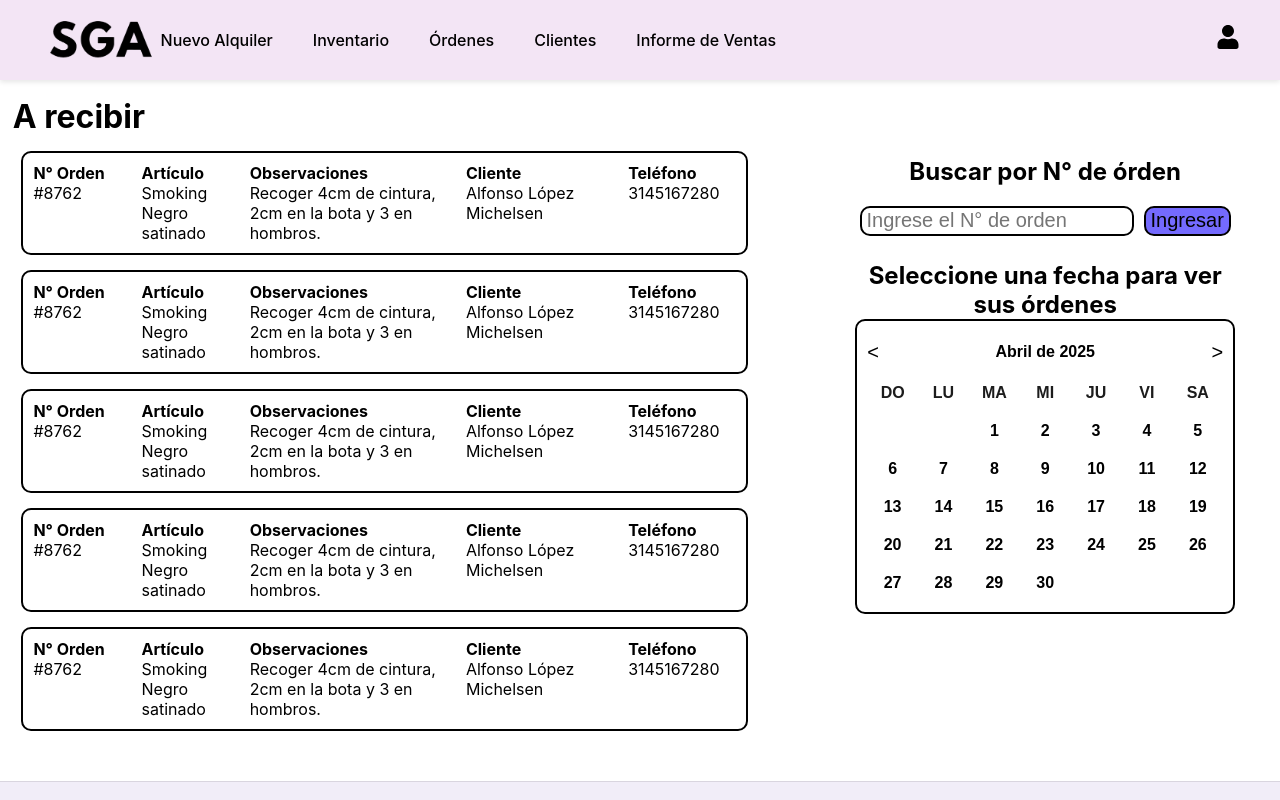
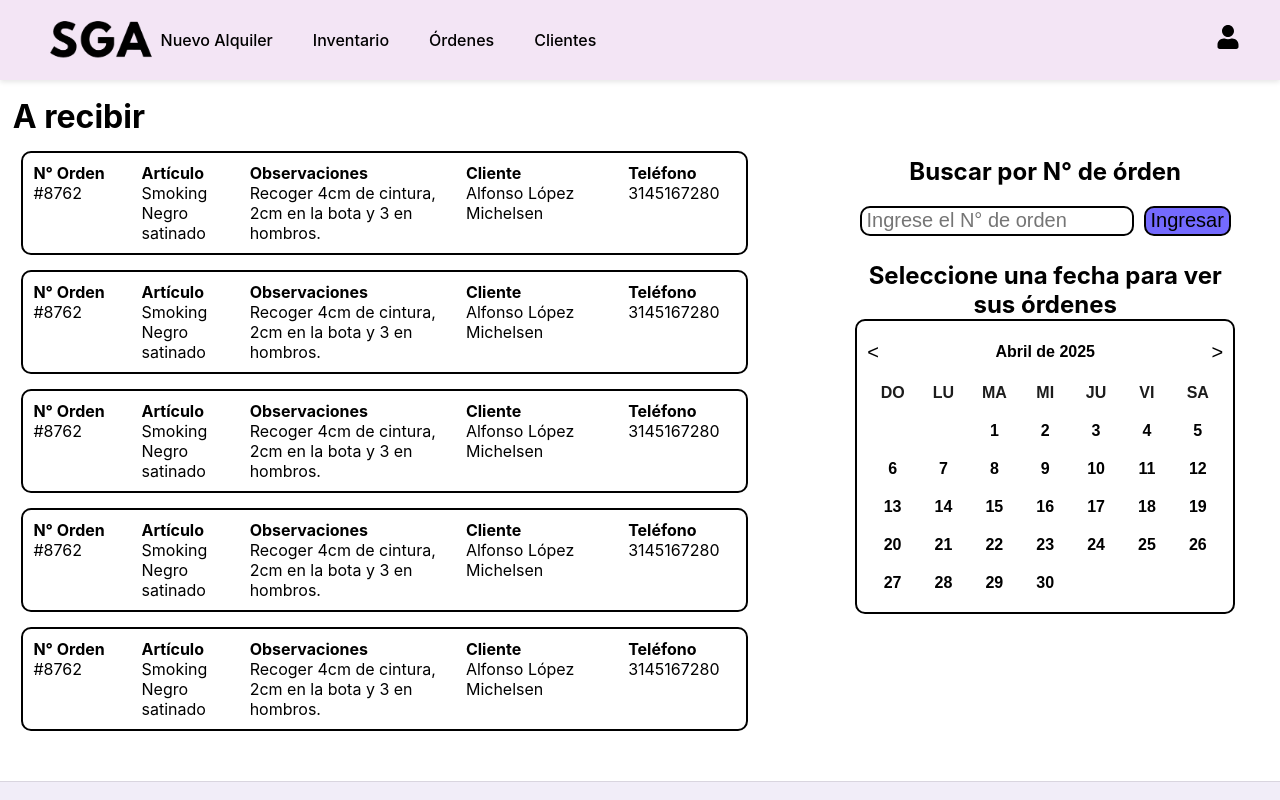
Before and after one commit to leonardo6790/Sistema-de-alquileres, a React (Create React App) app: page /Ordenes in a window 1280 px wide. Shown: the top 800 px of the page. Built offline with nearby package versions, Linux system fonts and the light colour scheme.

Commit message:
contexto de rol creado, siuu

```diff
--- a/src/App.jsx
+++ b/src/App.jsx
@@ -22,9 +22,7 @@ function App() {
         <Route path="/Inventario" element={<Inventario />} />
         <Route path="/Ordenes" element={<Ordenes />} />
         <Route path="/Clientes" element={<Clientes />} />
-        <Route path="/ingresos" element={<Ingresos />} />
-
-
+        <Route path="/Admin/ingresos" element={<Ingresos />} />
       </Routes>
 
   );
--- /dev/null
+++ b/src/Estados/Rol.jsx
@@ -0,0 +1,15 @@
+import { createContext, useState, useContext } from "react";
+
+const RolContext = createContext();
+
+export const RolProvider = ({ children }) => {
+  const [rol, setRol] = useState("");
+
+  return (
+    <RolContext.Provider value={{ rol, setRol }}>
+      {children}
+    </RolContext.Provider>
+  );
+};
+
+export const useRol = () => useContext(RolContext);
--- a/src/components/navbar_seller/navbar_seller.component.jsx
+++ b/src/components/navbar_seller/navbar_seller.component.jsx
@@ -3,9 +3,16 @@ import { Link } from "react-router-dom";
 import { FaUser } from "react-icons/fa";
 import Logo from "../../assets/Logo_SGA.png";
 import "./navbar_seller.styles.css";
+import { useRol } from "../../Estados/Rol";
+
 
 const SellerNavbar = () => {
-  const [menuOpen, setMenuOpen] = useState(false);
+  const [menuOpen, setMenuOpen] = useState(false)
+
+  const { rol } = useRol();
+
+  console.log("este es el rol", rol)
+
 
   return (
     <nav className="seller-navbar">
@@ -16,7 +23,11 @@ const SellerNavbar = () => {
           <li><Link to="/inventario" className="nav-link">Inventario</Link></li>
           <li><Link to="/ordenes" className="nav-link">Órdenes</Link></li>
           <li><Link to="/clientes" className="nav-link">Clientes</Link></li>
-          <li><Link to="/informe-ventas" className="nav-link">Informe de Ventas</Link></li>
+
+            {rol == "admin" ? (
+            <li><Link to="/informe-ventas" className="nav-link">Informe de Ventas</Link></li>
+            ) : null}
+
         </ul>
       </div>
       <div className="navbar-right">
--- a/src/index.js
+++ b/src/index.js
@@ -4,13 +4,15 @@ import './index.css';
 import App from './App';
 import reportWebVitals from './reportWebVitals';
 import { BrowserRouter } from 'react-router-dom';
-
+import { RolProvider } from "./Estados/Rol.jsx";
 const root = ReactDOM.createRoot(document.getElementById('root'));
 root.render(
   <React.StrictMode>
+    <RolProvider>
      <BrowserRouter>
       <App />
     </BrowserRouter>
+    </RolProvider>
   </React.StrictMode>
 );
 
--- a/src/pages/Ingresos/ingresos-page.jsx
+++ b/src/pages/Ingresos/ingresos-page.jsx
@@ -5,7 +5,7 @@ const Ingresos = () =>{
     return(
         <>
         <SellerNavbar></SellerNavbar>
-
+        <></>
         </>
     )
 }
--- a/src/pages/front-page/front_page.page.jsx
+++ b/src/pages/front-page/front_page.page.jsx
@@ -1,14 +1,22 @@
-import React from "react";
+import React, { useEffect } from "react";
 import Navbar from "../../components/nav-bar/nav_bar.component";
 import Carousel from "../../components/carousel/carousel.component";
 import ProductCarousel from "../../components/product_carousel/product_carousel.component";
 import FooterComponent from "../../components/footer/footer.component";
 import Categories from "../../components/cateegories_cards/categories_cards.component";
-
+import { useRol } from "../../Estados/Rol";
 import "./front_page.styles.css";
 
 
 const FrontPage = () => {
+
+  const { setRol } = useRol();
+
+  useEffect(() => {
+    setRol("");
+  }, []);
+
+
   return (
     <>
       <Navbar/>
--- a/src/pages/sign-in/sign-in.component.jsx
+++ b/src/pages/sign-in/sign-in.component.jsx
@@ -3,18 +3,18 @@ import { Link, useNavigate } from "react-router-dom";
 import { FaUser, FaLock } from "react-icons/fa";
 import Navbar from "../../components/nav-bar/nav_bar.component";
 import "./sign-in.styles.css";
+import { useRol } from "../../Estados/Rol";
 
 const Login = () => {
   const [email, setEmail] = useState("");
   const [password, setPassword] = useState("");
   const navigate = useNavigate();
-
   const handleSubmit = (e) => {
     e.preventDefault();
     console.log("Email:", email, "Password:", password);
     navigate("/HomeSeller");
   };
-
+    const { setRol } = useRol();
   return (
     <>
       <Navbar />
@@ -44,7 +44,15 @@ const Login = () => {
               />
             </div>
 
-            <button type="submit" className="login-button">Ingresar</button>
+              <button
+                type="submit"
+                className="login-button"
+                onClick={() => {
+                  if (email === "admin@admin.co") setRol("admin");
+                }}
+              >
+                Ingresar
+        </button>
           </form>
 
           <div className="login-footer">
```
